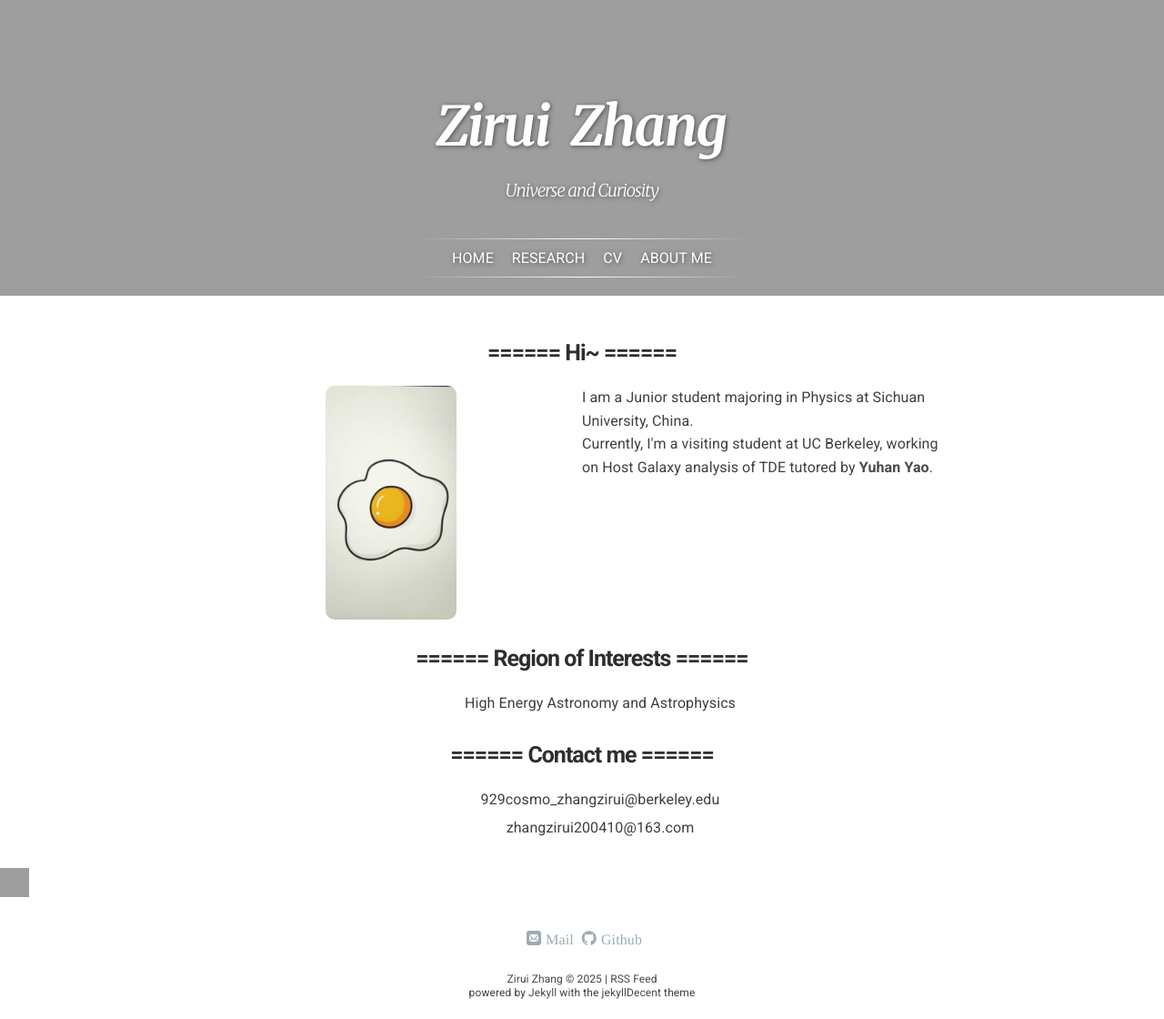
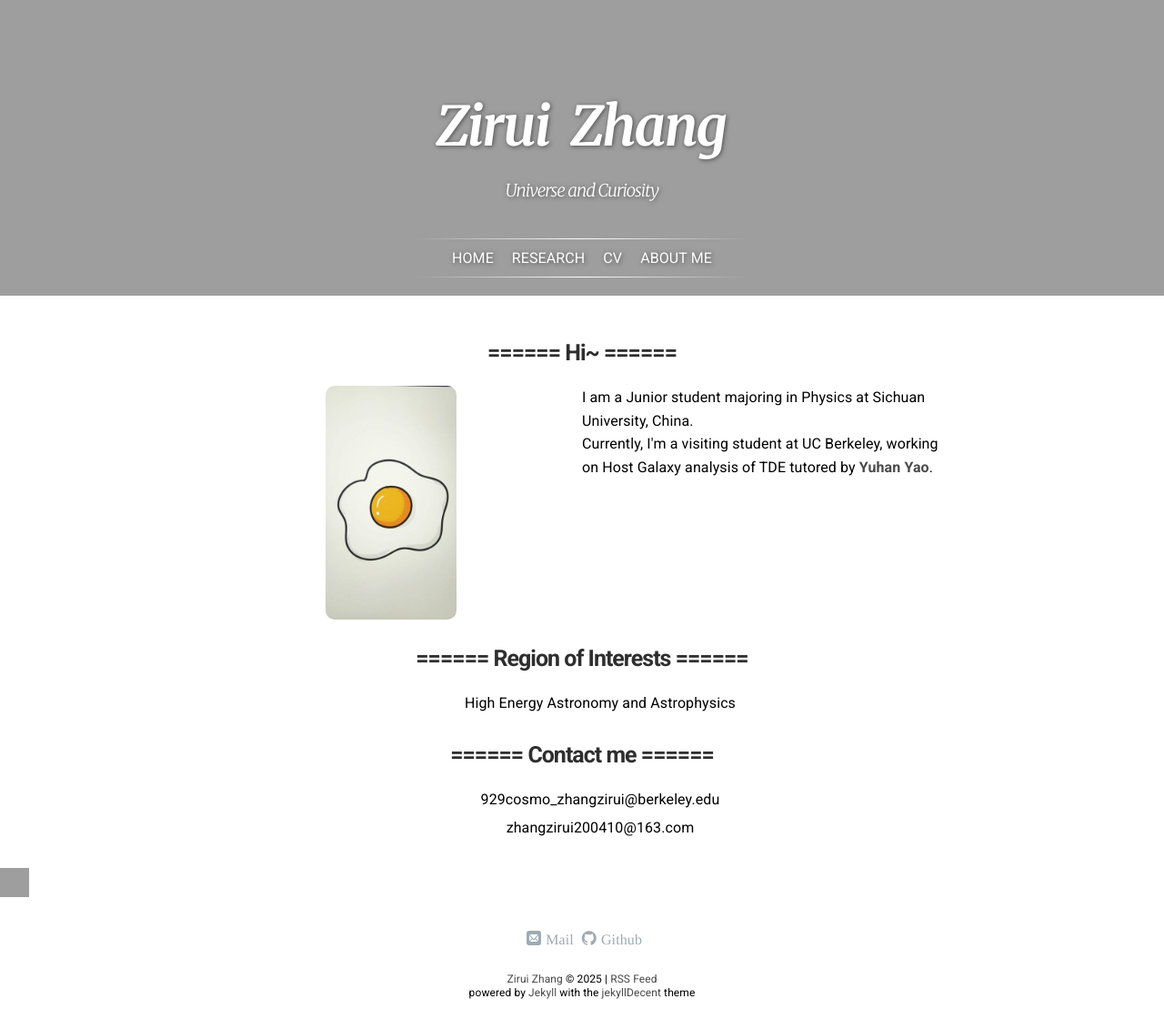
Before and after one commit to ZAKIRAM0/ZAKIRAM0.github.io, a Jekyll site: the page built from index.html, in a window 1280 px wide. Shown: the whole page at 91% size. Built offline with Jekyll 4.4.1, drawn with Linux system fonts in a browser that asks for light colours; nearby versions of some CDN libraries; some web fonts are replaced; library files that are not in the unit come from our copies; a script that is not in the unit is left out; comment, search, counter and statistics services are not loaded; grey boxes are pictures that could not be loaded.

Commit message:
Update screen.scss

```diff
--- a/css/screen.scss
+++ b/css/screen.scss
@@ -24,3 +24,12 @@
 @import '404';
 @import "prism";
 @import 'override';
+body {
+  background-color: white;
+  color: black;
+}
+
+body.dark-mode {
+  background-color: black;
+  color: white;
+}
```
